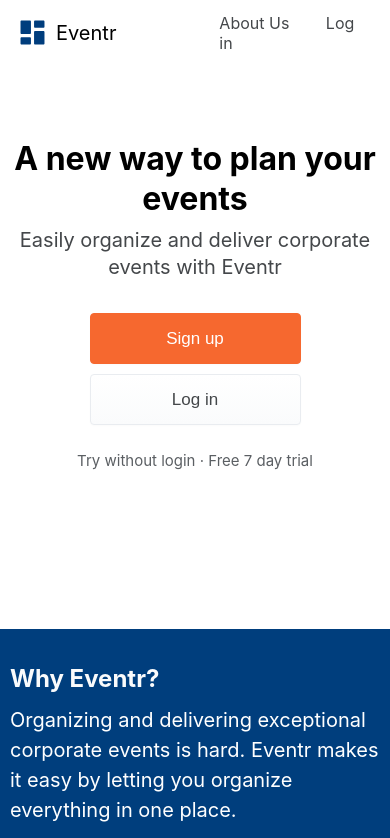
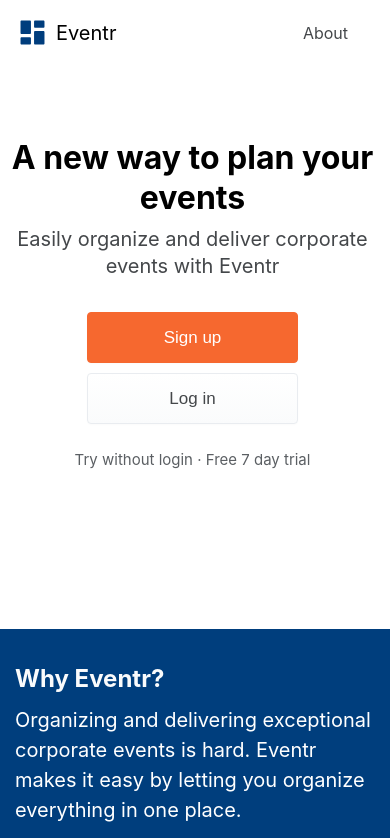
Before and after one commit to cep-bw-7-26-2019/ui, a plain HTML site: page index.html in a window 390 px wide. Shown: the top 838 px of the page. Drawn offline with Linux system fonts and the light colour scheme.

Commit message:
updated css with a bug

```diff
--- a/index.html
+++ b/index.html
@@ -22,8 +22,8 @@
             </div>
             <div class="nav-right">
                     <div class="nav-righ-elements">
-                        <a href="team.html" class="nav-login">About Us</a>
-                        <a href="https://eventr.netlify.com/" class="nav-login">Log in</a>
+                        <a href="team.html" class="nav-about">About</a>
+                        <a href="https://eventr.netlify.com/" class="nav-login">Login</a>
                         <a href="#" class="nav-signup">Sign up</a>
                     </div>
                 </div>
--- a/main.css
+++ b/main.css
@@ -69,6 +69,11 @@ a {
     .nav-left-content, .btn-top, .nav-signup {
         display: none;
     }
+
+    a.nav-login {
+        display:none;
+    }
+
 
 
 }
@@ -201,7 +206,7 @@ a {
         flex-direction: column;
         align-items: center;
         max-width: 100%;
-        padding: 0px 10px 0px 10px;
+        padding: 0px 15px 0px 10px;
         margin: 0px;
     }
     .hero-content{
@@ -247,7 +252,7 @@ a {
     margin: 0 auto;
     display: flex;
     align-items: center;
-    padding: 0px 10px;
+    padding: 0px 15px;
 }
 
 .banner-left {
```
